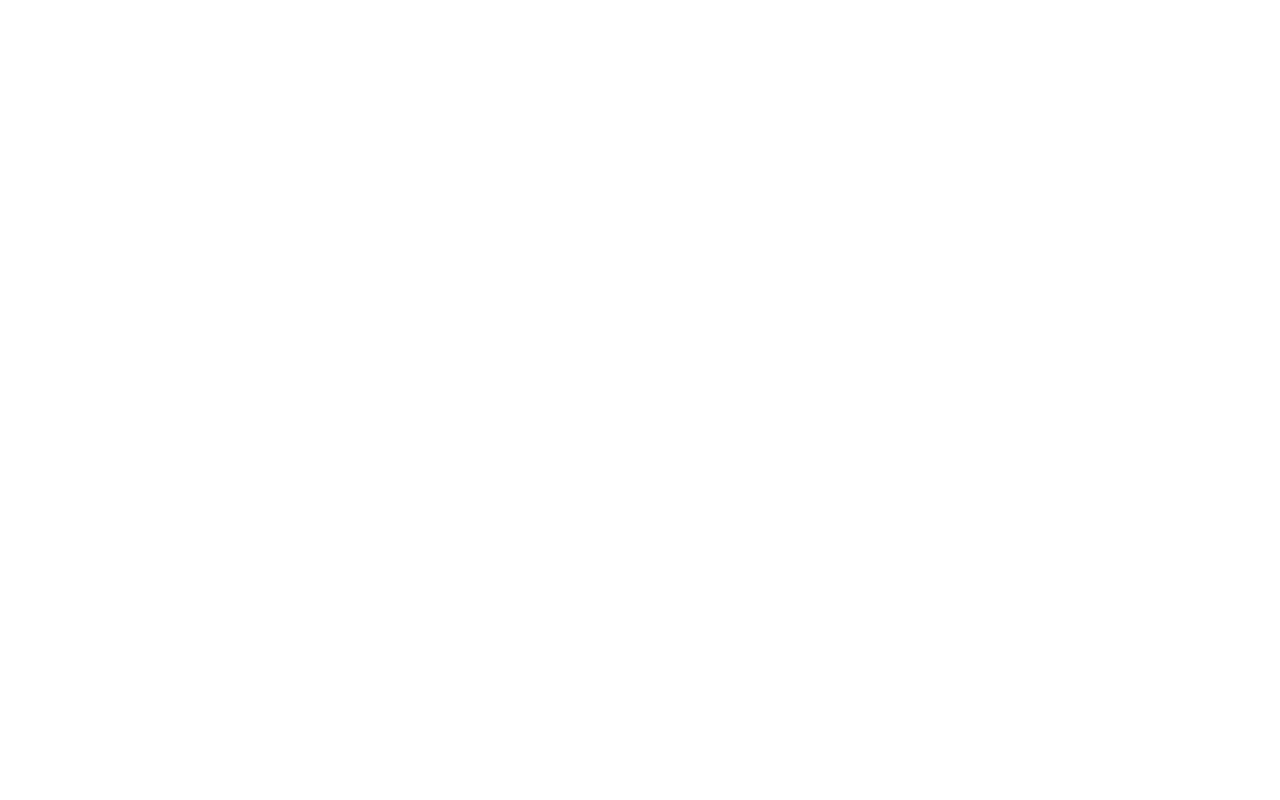
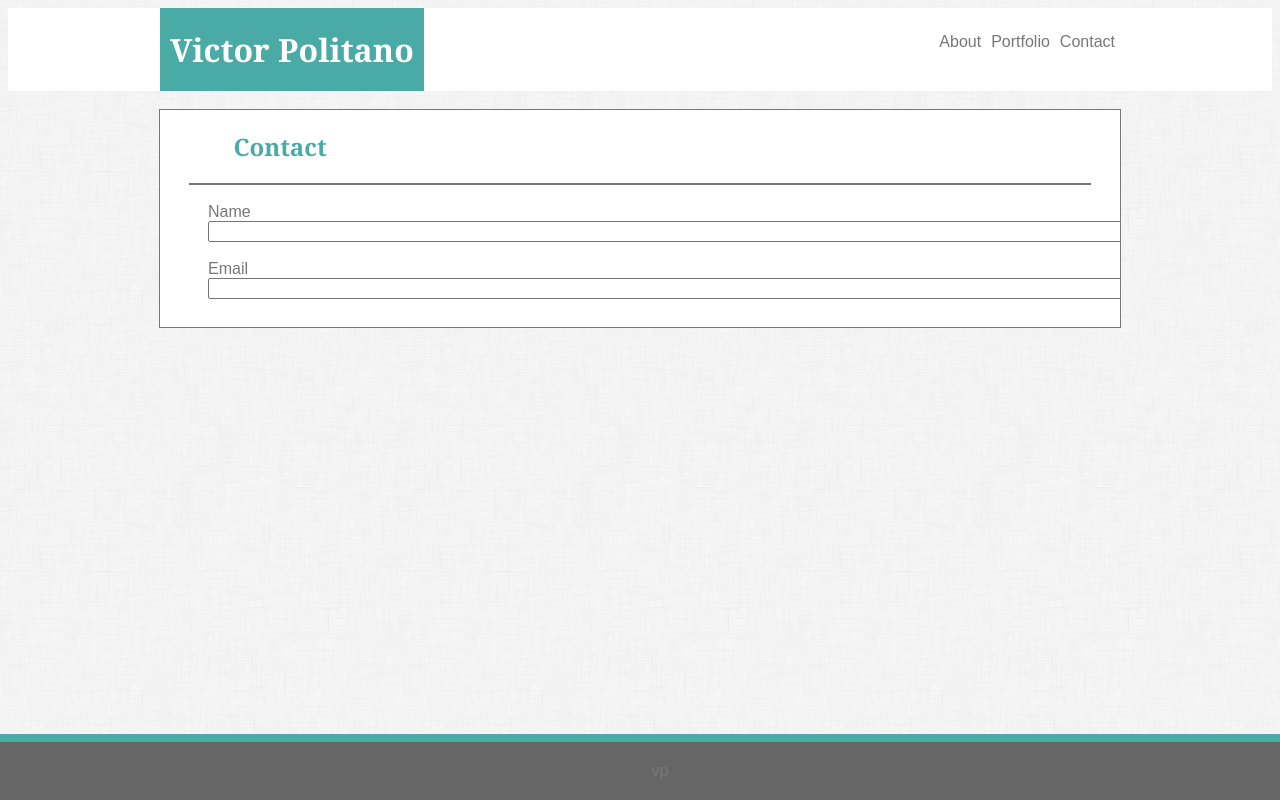
Before and after one commit to viant3/Basic-Portfolio, a plain HTML site: page contact.html in a window 1280 px wide. Drawn offline with Linux system fonts and the light colour scheme.

Commit message:
added beginning of contact.html

```diff
--- a/assets/css/style.css
+++ b/assets/css/style.css
@@ -94,5 +94,12 @@ img {
     padding: 20px;
     width: 100%;
     text-align: center;
-    border-top: 5px solid #4aaaa5;
+    border-top: 8px solid #4aaaa5;
   }
+
+  form {
+    width: 90%;
+    margin: 0 auto;
+    color: #777777;
+    padding: 10px;
+  }
--- a/contact.html
+++ b/contact.html
@@ -0,0 +1,46 @@
+<!DOCTYPE html>
+<html lang="en-us">
+
+<head>
+  <meta charset="UTF-8">
+  <title>Contact</title>
+  <link rel="stylesheet" type="text/css" href="assets/css/style.css">
+
+</head>
+
+<body>
+
+      <header>
+            <div class="centerPage">
+                <h1>Victor Politano</h1>
+                <a href="contact.html">Contact</a>
+                <a href="portfolio.html">Portfolio</a>
+                <a href="index.html">About</a>
+            </div>
+      </header>
+
+        <br>
+
+
+      <section>
+             <div class="mainBox">
+
+                      <h2>Contact</h2>
+                      <hr color="#777777" width="900px">
+                        <form>
+                          Name<br>
+                          <input type="textbox" size="120px"><br><br>
+                          Email<br>
+                          <input type="textbox" size="120px"><br><br>
+                        </form>
+
+            </div>
+      </section>
+
+
+      <div class="footer">
+            vp
+      </div>
+</body>
+
+</html>
```
Also changed, not shown: index.html (+2 -2 lines).
